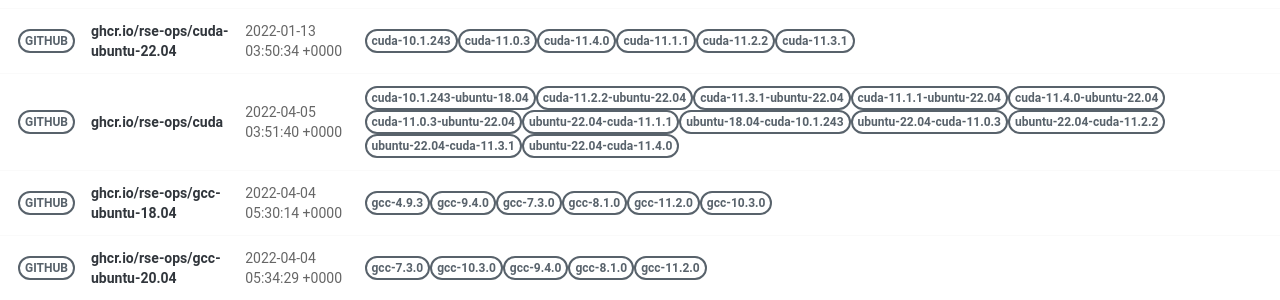
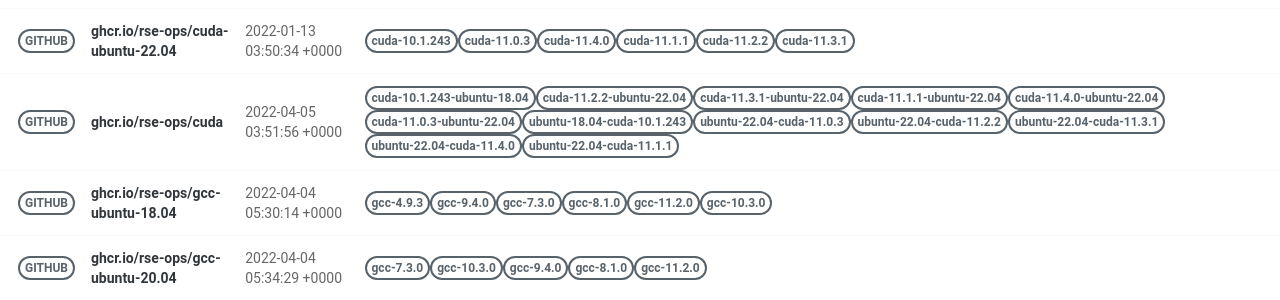
Before and after one commit to rse-ops/docker-images, a Jekyll site: the page built from pages/index.md, in a window 1280 px wide. Shown: the part 421-721 px from the top of the page. Built offline with Jekyll 4.4.1, drawn with Linux system fonts in a browser that asks for light colours; nearby versions of some CDN libraries.

Commit message:
Automated push to update library 2022-04-05

```diff
--- a/_library/ghcr.io-rse-ops-cuda.md
+++ b/_library/ghcr.io-rse-ops-cuda.md
@@ -1,7 +1,7 @@
 ---
 layout: container
 name: ghcr.io/rse-ops/cuda
-updated_at: 2022-04-05 03:51:40.926439
+updated_at: 2022-04-05 03:51:56.048536
 
 
 container_url: https://github.com/orgs/rse-ops/packages/container/package/cuda
```
Also changed, not shown: other parts of _library/ghcr.io-rse-ops-cuda.md (+3 -3 lines).
